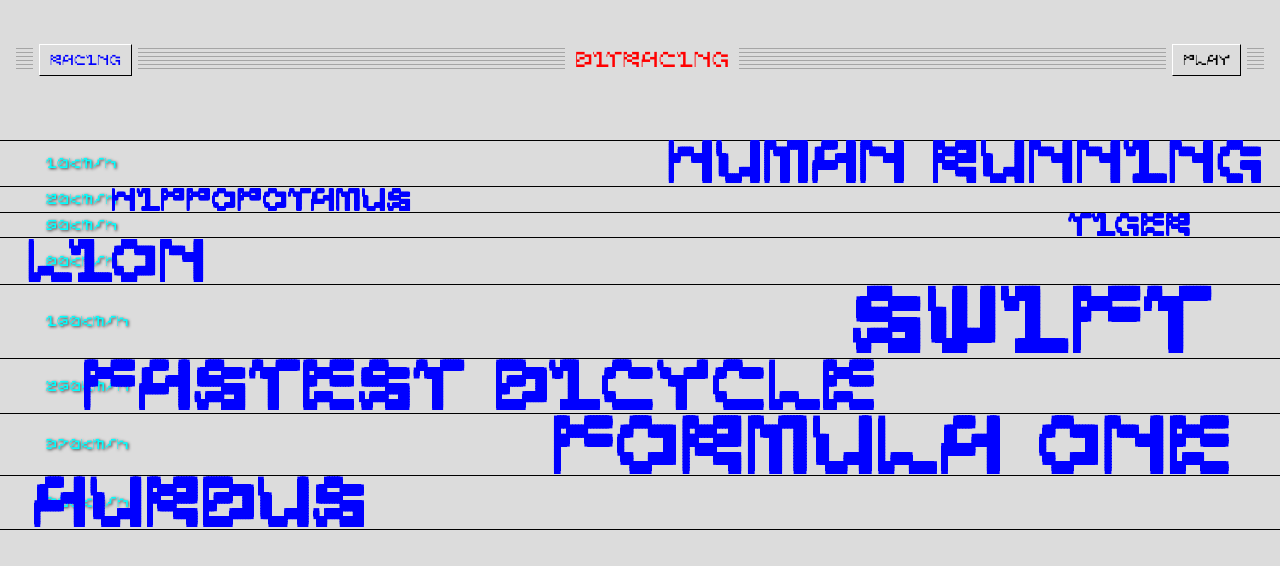
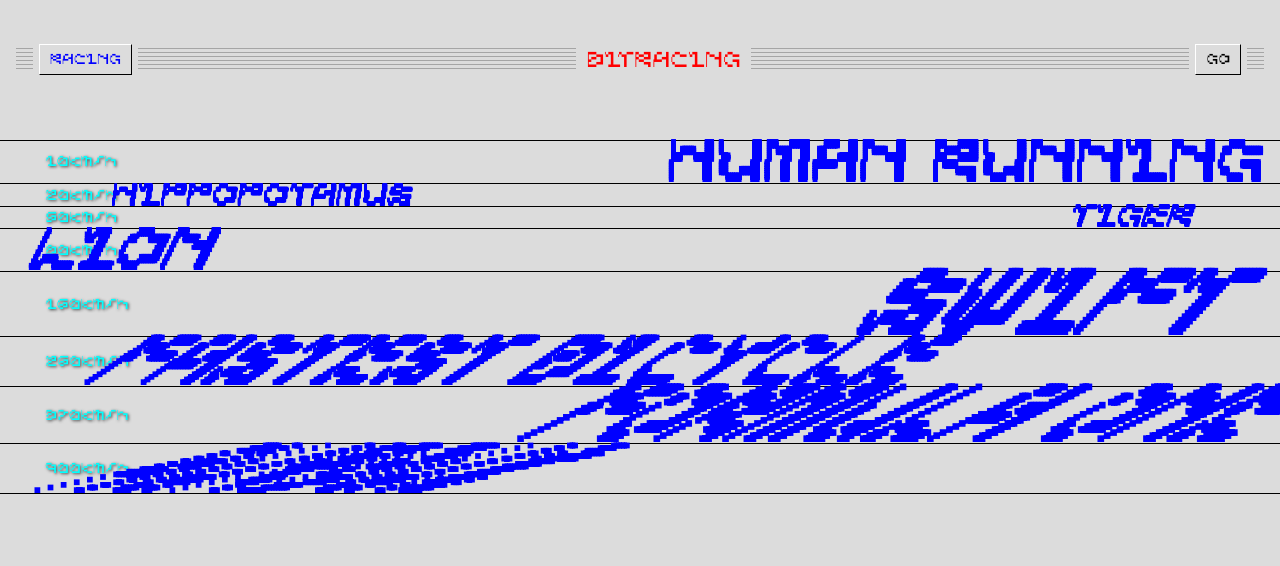
Before and after one commit to ohyeahbravo/speed-variable-font, a Vue app: page / in a window 1280 px wide. Shown: the top 566 px of the page. Built offline with nearby package versions, Linux system fonts and the light colour scheme.

Commit message:
add Bitracing variable font

```diff
--- a/src/App.vue
+++ b/src/App.vue
@@ -36,7 +36,7 @@
             class="button"
             style="color: black"
           >
-            {{ racingState === "stopped" ? "PLAY" : "STOP" }}
+            {{ racingState === "stopped" ? "GO" : "STOP" }}
           </button>
           <div id="color-buttons" v-else>
             <input
@@ -65,80 +65,80 @@
           type="range"
           v-model="speed"
           min="0"
-          max="100"
+          max="900"
           step="1"
         />
         <div id="slider-text">{{ speed }} km/h</div>
       </div>
       <div id="text-input-container">
-        <input type="text" placeholder="type..." id="text-input" :style="{ color: color }" />
+        <input type="text" placeholder="type..." id="text-input" :style="{ color: color, fontVariationSettings: `'slnt' ${speed}` }" />
       </div>
     </div>
     <div v-else id="racing-container">
-      <div class="racing-row" style="lineHeight: 45px">
-        <h3 class="racing-text" style="right: 18px; fontSize: 64px">
+      <div class="racing-row" style="lineHeight: 41.5px">
+        <h3 class="racing-text" style="right: 18px; fontSize: 64px; lineHeight: 0.66em; fontVariationSettings: 'slnt' 10">
           HUMAN RUNNING
         </h3>
         <div class="racing-speed">10km/h</div>
       </div>
-      <div class="racing-row" style="lineHeight: 25px">
+      <div class="racing-row" style="lineHeight: 22px">
         <h3
           class="racing-text"
-          style="left: 110px; fontSize: 34px; lineHeight: 0.78em"
+          style="left: 110px; fontSize: 34px; lineHeight: 0.7em; fontVariationSettings: 'slnt' 20"
         >
           HIPPOPOTAMUS
         </h3>
         <div class="racing-speed">20km/h</div>
       </div>
-      <div class="racing-row" style="lineHeight: 24px">
+      <div class="racing-row" style="lineHeight: 21px">
         <h3
           class="racing-text"
-          style="right: 90px; fontSize: 34px; lineHeight: 0.76em"
+          style="right: 90px; fontSize: 34px; lineHeight: 0.6em; fontVariationSettings: 'slnt' 50"
         >
           TIGER
         </h3>
         <div class="racing-speed">50km/h</div>
       </div>
-      <div class="racing-row" style="lineHeight: 46px">
+      <div class="racing-row" style="lineHeight: 42px">
         <h3
           class="racing-text"
-          style="left: 25px; fontSize: 64px; lineHeight: 0.75em"
+          style="left: 25px; fontSize: 64px; lineHeight: 0.68em; fontVariationSettings: 'slnt' 80"
         >
           LION
         </h3>
         <div class="racing-speed">80km/h</div>
       </div>
-      <div class="racing-row" style="lineHeight: 73px">
+      <div class="racing-row" style="lineHeight: 64px">
         <h3
           class="racing-text"
-          style="right: 70px; fontSize: 100px; lineHeight: 0.74em"
+          style="right: 70px; fontSize: 100px; lineHeight: 0.64em; fontVariationSettings: 'slnt' 160"
         >
           SWIFT
         </h3>
         <div class="racing-speed">160km/h</div>
       </div>
-      <div class="racing-row" style="lineHeight: 54px">
+      <div class="racing-row" style="lineHeight: 49px">
         <h3
           class="racing-text"
-          style="left: 80px; fontSize: 75px; lineHeight: 0.75em"
+          style="left: 80px; fontSize: 75px; lineHeight: 0.66em; fontVariationSettings: 'slnt' 260"
         >
           FASTEST BICYCLE
         </h3>
         <div class="racing-speed">260km/h</div>
       </div>
-      <div class="racing-row" style="lineHeight: 61px">
+      <div class="racing-row" style="lineHeight: 56px">
         <h3
           class="racing-text"
-          style="right: 50px; fontSize: 87px; lineHeight: 0.75em"
+          style="right: 50px; fontSize: 87px; lineHeight: 0.65em; fontVariationSettings: 'slnt' 370"
         >
           FORMULA ONE
         </h3>
         <div class="racing-speed">370km/h</div>
       </div>
-      <div class="racing-row" style="lineHeight: 53px; borderBottom: 1px solid black;">
+      <div class="racing-row" style="lineHeight: 49px; borderBottom: 1px solid black;">
         <h3
           class="racing-text"
-          style="left: 30px; fontSize: 75px; lineHeight: 0.74em;"
+          style="left: 30px; fontSize: 75px; lineHeight: 0.68em; fontVariationSettings: 'slnt' 900"
         >
           AURBUS
         </h3>
@@ -193,6 +193,11 @@
   src: url("~@/assets/fonts/BitracingGX.ttf") format("truetype-variations");
 }
 
+@font-face {
+  font-family: "Trispace";
+  src: url("~@/assets/fonts/Trispace.ttf") format("truetype-variations");
+}
+
 #app {
   font-family: "Bitracing", Avenir, Helvetica, Arial, sans-serif;
   -webkit-font-smoothing: antialiased;
@@ -202,6 +207,7 @@
 #container {
   width: 100vw;
   height: 100vh;
+  overflow: hidden;
   display: flex;
   flex-direction: column;
   align-items: center;
@@ -353,12 +359,12 @@
   font-size: 16px;
   margin-left: 45px;
   color: cyan;
+  z-index: 20;
   text-shadow: #333333 1px 1px 3px;
 }
 .racing-text {
   margin-top: 0;
   margin-bottom: 0;
   position: absolute;
-  line-height: 0.7em;
 }
 </style>
--- a/vue.config.js
+++ b/vue.config.js
@@ -1,4 +1,7 @@
 module.exports = {
   publicPath:
     process.env.NODE_ENV === "production" ? "/speed-variable-font/" : "/",
+  devServer: {
+    host: "localhost",
+  },
 };
```
Also changed, not shown: src/assets/fonts/BitracingGX.ttf, src/assets/fonts/Trispace.ttf (added).
